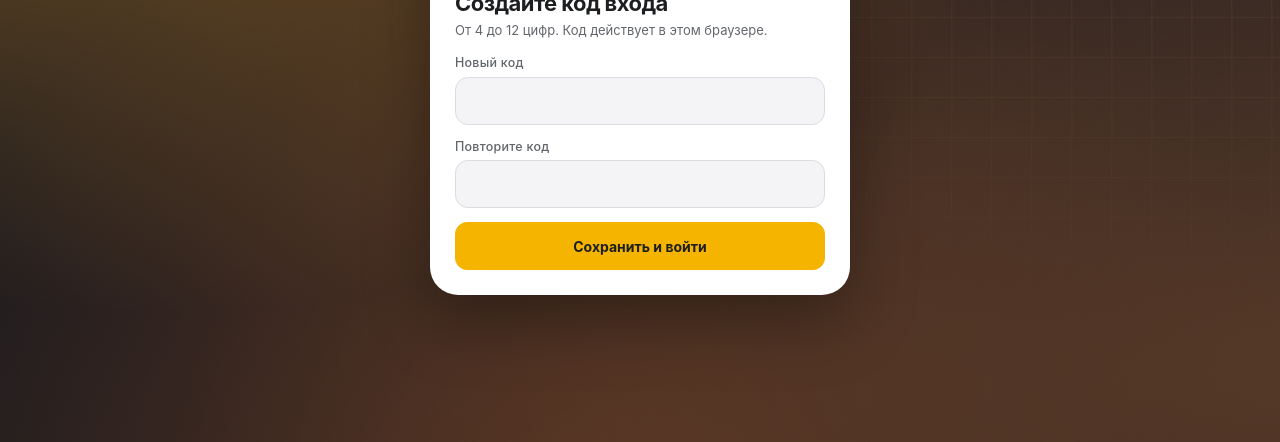
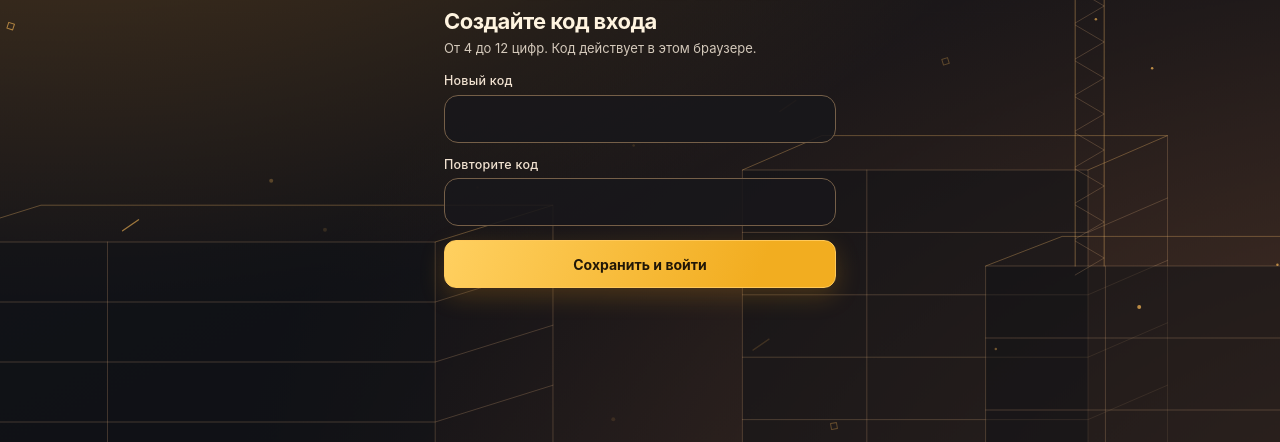
Before and after one commit to admin-mastera/admin-mastera.github.io, a plain HTML site: page index.html in a window 1280 px wide. Shown: the part 358-800 px from the top of the page. Drawn offline with nearby package versions, Linux system fonts and the light colour scheme.

Commit message:
Build a full-screen animated construction welcome

```diff
--- a/index.html
+++ b/index.html
@@ -419,97 +419,72 @@ body[data-background="blue"] { --bg: #E1ECF8; }
   body[data-background="blue"] { --bg: #202D3B; }
 }
 .access-locked {
-  --welcome-gold: rgba(246, 167, 46, .46);
-  --welcome-edge: rgba(105, 67, 43, .79);
-  display: grid; place-items: center; min-height: 100vh; min-height: 100svh;
-  padding-block: clamp(16px, 4vh, 32px); overflow-x: clip;
-  background: #141316;
+  --welcome-gold: rgba(206, 135, 36, .40);
+  --welcome-edge: rgba(107, 68, 45, .66);
+  display: grid; place-items: center; min-height: 100vh; min-height: 100dvh;
+  padding: max(24px, env(safe-area-inset-top)) max(24px, env(safe-area-inset-right)) max(24px, env(safe-area-inset-bottom)) max(24px, env(safe-area-inset-left));
+  overflow-x: clip; background: #111216; color: #fff4e0;
 }
 .access-locked[data-background="blue"] { --welcome-edge: rgba(57, 83, 130, .86); }
 .access-locked[data-background="sand"] { --welcome-edge: rgba(128, 78, 38, .86); }
-.access-locked::before, .access-locked::after {
+.access-locked::before {
   content: ""; position: fixed; pointer-events: none;
-}
-.access-locked::before {
   inset: -16%;
   background:
-    radial-gradient(ellipse at 20% 14%, var(--welcome-gold), transparent 48%),
-    radial-gradient(ellipse at 90% 77%, var(--welcome-edge), transparent 54%),
-    radial-gradient(ellipse at 46% 98%, rgba(110, 61, 34, .72), transparent 53%),
-    linear-gradient(145deg, #15151B, #252021 63%, #16161B);
+    radial-gradient(ellipse at 16% 10%, var(--welcome-gold), transparent 49%),
+    radial-gradient(ellipse at 93% 94%, var(--welcome-edge), transparent 52%),
+    linear-gradient(155deg, #191820, #101116 60%, #1c191c);
   animation: ambient-drift 17s ease-in-out infinite;
 }
-.access-locked::after {
-  inset: -6%;
-  background-image:
-    repeating-linear-gradient(0deg, transparent 0 39px, rgba(255,221,150,.17) 39px 40px),
-    repeating-linear-gradient(90deg, transparent 0 39px, rgba(255,221,150,.17) 39px 40px);
-  -webkit-mask-image: radial-gradient(ellipse at 91% 18%, #000, transparent 58%);
-  mask-image: radial-gradient(ellipse at 91% 18%, #000, transparent 58%);
-  opacity: .45;
-  animation: ambient-grid 13s ease-in-out infinite;
-}
-.access-panel, .settings-panel {
-  width: min(100%, 420px); border-radius: 28px;
-  border: 1px solid var(--line); background: var(--surface); color: var(--fg);
-}
+.welcome-scene {
+  display: none; position: fixed; inset: 0; width: 100%; height: 100%;
+  pointer-events: none;
+}
+.access-locked .welcome-scene { display: block; }
 .access-panel {
-  position: relative; z-index: 1; overflow: hidden;
-  border-color: rgba(255,255,255,.2);
-  box-shadow: 0 25px 65px rgba(0,0,0,.35);
+  position: relative; z-index: 1; width: min(100%, 392px);
   animation: welcome-in 560ms cubic-bezier(.17,.72,.28,1) both;
 }
 .access-hero {
-  position: relative; overflow: hidden; isolation: isolate;
-  display: grid; justify-items: center; gap: 12px; padding: 27px 18px 25px;
-  background:
-    radial-gradient(ellipse at 60% -15%, rgba(255,207,70,.42), transparent 68%),
-    linear-gradient(145deg, #1B1E21 12%, #2B2520 62%, #1B1E21);
-  color: var(--hero-fg);
-}
-.access-hero::after {
-  content: ""; position: absolute; inset: -65% -55%; z-index: -1; pointer-events: none;
-  background: linear-gradient(113deg, transparent 44%, rgba(255,219,116,.14) 49%, rgba(255,244,212,.27) 51%, transparent 57%);
-  transform: translateX(-45%); animation: welcome-light 7s ease-in-out infinite;
+  display: grid; justify-items: center; gap: 12px;
+  margin-bottom: clamp(24px, 4vh, 36px); text-align: center;
 }
 .access-emblem {
-  display: grid; place-items: center; width: 70px; height: 70px; border-radius: 22px;
-  border: 1px solid rgba(255,255,255,.22); background: rgba(255,255,255,.07);
-  box-shadow: 0 8px 26px rgba(0,0,0,.2);
+  display: grid; place-items: center; width: clamp(77px, 22vw, 100px); aspect-ratio: 1;
   animation: welcome-logo 6s ease-in-out infinite;
 }
-.access-emblem svg { width: 47px; height: 47px; }
+.access-emblem svg { width: 100%; height: 100%; filter: drop-shadow(0 10px 22px rgba(240, 162, 0, .33)); }
 .access-hero h1 {
-  margin: 0; font: 800 clamp(30px, 8vw, 40px)/1.08 var(--display); letter-spacing: -.05em;
+  margin: 0; font: 800 clamp(46px, 12vw, 70px)/1 var(--display); letter-spacing: -.055em;
+  text-shadow: 0 4px 26px rgba(0,0,0,.55);
   animation: welcome-brand 820ms cubic-bezier(.17,.72,.28,1) both;
 }
-.access-panel form { display: grid; gap: 13px; padding: clamp(16px, 5vw, 24px); }
+.access-panel form { display: grid; gap: 13px; }
 .access-panel h2, .settings-panel h2 { margin: 0; font: 750 22px/1.15 var(--display); letter-spacing: -.025em; }
-.access-hint { margin: 5px 0 0; color: var(--muted); font-size: 13px; }
+.access-hint { margin: 5px 0 0; color: #d4c9bb; font-size: 13px; }
+.access-panel .fld label { color: #f0e1d0; }
 .access-panel input {
   appearance: none; width: 100%; min-height: 48px; padding: 0 13px;
-  border: 1px solid var(--line); border-radius: 13px; background: var(--surface-2);
-  font-size: 17px; letter-spacing: .22em;
-}
+  border: 1px solid #755f48; border-radius: 14px; background: rgba(25, 23, 27, .88);
+  font-size: 17px; letter-spacing: .22em; color: #fff4e0;
+}
+.access-panel :focus-visible { outline-color: #f4b400; }
+.access-panel .access-error { color: #ffad9f; }
 .access-panel .btn, .settings-panel .btn { min-height: 44px; }
-.access-panel .btn.primary { min-height: 48px; margin-top: 1px; font-weight: 750; }
+.access-panel .btn.primary {
+  min-height: 48px; margin-top: 1px; font-weight: 750;
+  border-color: #ffc95a; color: #211707;
+  background: linear-gradient(112deg, #ffd060, #f2ad20 80%);
+  box-shadow: 0 8px 25px rgba(235, 153, 24, .22);
+}
 @keyframes welcome-in {
   from { opacity: 0; transform: translateY(10px) scale(.985); }
   to { opacity: 1; transform: translateY(0) scale(1); }
 }
-@keyframes welcome-light {
-  0% { transform: translateX(-45%); opacity: .15; }
-  37% { opacity: .85; }
-  72%, 100% { transform: translateX(44%); opacity: 0; }
-}
 @keyframes ambient-drift {
   0%, 100% { transform: translate(-4%, -2%) scale(1); }
   50% { transform: translate(6%, 4%) scale(1.09); }
 }
-@keyframes ambient-grid {
-  0%, 100% { transform: translate(0, 0); opacity: .42; }
-  50% { transform: translate(-12px, 8px); opacity: .63; }
-}
 @keyframes welcome-logo {
   0%, 100% { transform: translateY(0); }
   50% { transform: translateY(-4px); }
@@ -518,7 +493,15 @@ body[data-background="blue"] { --bg: #E1ECF8; }
   from { opacity: 0; transform: translateY(8px); }
   to { opacity: 1; transform: translateY(0); }
 }
-.settings-panel { width: min(calc(100% - 32px), 420px); max-height: calc(100% - 32px); padding: clamp(16px, 5vw, 24px); }
+@media (max-height: 540px) {
+  .access-emblem { width: 64px; }
+  .access-hero { gap: 6px; margin-bottom: 16px; }
+  .access-hero h1 { font-size: 42px; }
+}
+.settings-panel {
+  width: min(calc(100% - 32px), 420px); max-height: calc(100% - 32px); padding: clamp(16px, 5vw, 24px);
+  border-radius: 28px; border: 1px solid var(--line); background: var(--surface); color: var(--fg);
+}
 .settings-panel::backdrop { background: rgba(0, 0, 0, .55); }
 .settings-panel fieldset { margin: 16px 0; padding: 0; border: 0; }
 .settings-panel legend { font-weight: 600; margin-bottom: 6px; }
@@ -536,8 +519,7 @@ body[data-background="blue"] { --bg: #E1ECF8; }
   background: radial-gradient(circle at 32px center, #fff 0 8px, transparent 8.7px), #876200;
 }
 body[data-motion="off"] .topbar::after,
-body[data-motion="off"].access-locked::before, body[data-motion="off"].access-locked::after,
-body[data-motion="off"] .access-panel, body[data-motion="off"] .access-hero::after,
+body[data-motion="off"].access-locked::before, body[data-motion="off"] .access-panel,
 body[data-motion="off"] .access-emblem, body[data-motion="off"] .access-hero h1 { animation: none; }
 body[data-motion="off"] button { transition: none; }
 body[data-motion="off"] button:not(:disabled):active { transform: none; }
@@ -545,12 +527,13 @@ body[data-motion="off"] button:not(:disabled):active { transform: none; }
 .access-error, .settings-status { margin: 0; color: var(--danger); }
 .access-error:empty, .settings-status:empty { display: none; }
 @media (prefers-reduced-motion: reduce) {
-  .access-locked::before, .access-locked::after,
-  .access-panel, .access-hero::after, .access-emblem, .access-hero h1 { animation: none; }
+  .access-locked::before, .access-panel, .access-emblem, .access-hero h1 { animation: none; }
 }
 </style>
+<script src="welcome.js" defer></script>
 </head>
 <body class="access-locked">
+<canvas id="welcomeScene" class="welcome-scene" aria-hidden="true"></canvas>
 <svg class="brand-definitions" aria-hidden="true" xmlns="http://www.w3.org/2000/svg">
   <symbol id="brand-mark" viewBox="0 0 40 40">
     <rect x="1" y="1" width="38" height="38" rx="6" fill="#F4B400"/>
--- a/sw.js
+++ b/sw.js
@@ -1,7 +1,7 @@
 // Офлайн-режим для Act Master: страница, шрифты и библиотеки сохраняются в телефоне.
 var CACHE_PREFIX = 'akt-master:' + self.registration.scope;
-var CACHE = CACHE_PREFIX + ':v5';
-var CORE = ['./', './index.html', './manifest.webmanifest', './icon-192.png', './icon-512.png', './apple-touch-icon.png'];
+var CACHE = CACHE_PREFIX + ':v6';
+var CORE = ['./', './index.html', './welcome.js', './manifest.webmanifest', './icon-192.png', './icon-512.png', './apple-touch-icon.png'];
 
 self.addEventListener('install', function (e) {
   e.waitUntil(caches.open(CACHE).then(function (c) {
--- /dev/null
+++ b/welcome.js
@@ -0,0 +1,154 @@
+(function () {
+  const canvas = document.querySelector('#welcomeScene');
+  const context = canvas.getContext('2d');
+  if (!context) return;
+
+  const reducedMotion = window.matchMedia('(prefers-reduced-motion: reduce)');
+  const start = performance.now();
+  const outline = 'rgba(245, 187, 106, .32)';
+  const muted = 'rgba(227, 177, 127, .24)';
+  const accent = '#ffbd58';
+  let frame = 0;
+  let lastPaint = 0;
+
+  function trace(points, color, width = 1) {
+    context.beginPath();
+    const [[firstX, firstY], ...rest] = points;
+    context.moveTo(firstX, firstY);
+    for (const [x, y] of rest) context.lineTo(x, y);
+    context.lineWidth = width;
+    context.strokeStyle = color;
+    context.stroke();
+  }
+
+  function building(x, y, width, height, rise, floors) {
+    const right = x + width;
+    const ground = y + height;
+    const depth = width * .23;
+    context.fillStyle = 'rgba(17, 18, 22, .50)';
+    context.fillRect(x, y, width, height);
+    trace([[x, ground], [x, y], [right, y], [right, ground]], muted);
+    trace([[x, y], [x + depth, y - rise], [right + depth, y - rise], [right, y]], outline);
+    trace([[right + depth, y - rise], [right + depth, ground - rise]], muted);
+    for (let floor = 1; floor <= floors; floor++) {
+      const beamY = y + floor * height / (floors + 1);
+      trace([[x, beamY], [right, beamY], [right + depth, beamY - rise]], muted);
+    }
+    trace([[x + width * .36, y], [x + width * .36, ground]], muted);
+  }
+
+  function crane(width, height, seconds) {
+    const left = width * .09;
+    const right = width * .94;
+    const mast = width * .84;
+    const mastWidth = Math.min(29, width * .047);
+    const rail = height * .145;
+    const truss = Math.min(22, height * .029);
+    const base = height * .78;
+
+    trace([[left, rail], [left + truss, rail - truss], [right, rail - truss], [right, rail], [left, rail]], outline, 1.2);
+    trace([[mast, base], [mast, rail], [mast + mastWidth, rail], [mast + mastWidth, base]], outline, 1.2);
+    trace([[mast + mastWidth / 2, rail - truss * 2.6], [right, rail - truss],
+      [mast + mastWidth / 2, rail - truss * 2.6], [left + truss, rail - truss]], muted);
+
+    const supports = Math.ceil((right - left) / 48);
+    const span = (right - left - truss) / supports;
+    for (let support = 0; support < supports; support++) {
+      const x = left + truss + support * span;
+      trace([[x, rail - truss], [x + span / 2, rail], [x + span, rail - truss]], muted);
+    }
+    for (let y = rail + Math.min(32, height * .07); y < base; y += 36) {
+      trace([[mast, y - 17], [mast + mastWidth, y], [mast, y + 17]], muted);
+    }
+
+    const journey = (1 - Math.cos(seconds * .66)) / 2;
+    const hookX = width * (.22 + journey * .51);
+    const hookY = rail + height * (.067 + .034 * (1 + Math.sin(seconds * 1.22)));
+    const beamWidth = Math.min(54, width * .11);
+    const beamY = hookY + 12;
+    trace([[hookX, rail], [hookX, hookY], [hookX - beamWidth / 2, beamY],
+      [hookX + beamWidth / 2, beamY], [hookX, hookY]], 'rgba(255, 198, 111, .73)');
+    context.fillStyle = accent;
+    context.fillRect(hookX - 5, rail - 2, 10, 4);
+    context.fillRect(hookX - beamWidth / 2, beamY, beamWidth, 3);
+  }
+
+  function fragments(width, height, seconds) {
+    for (let index = 0; index < 30; index++) {
+      const offset = index * 2.39996;
+      const depth = (index * .211 + .13) % 1;
+      const lane = (index * .377 + .09) % 1;
+      const x = width * lane + Math.sin(offset + seconds * .58) * (8 + 14 * depth);
+      const y = ((depth * height - seconds * (9 + depth * 7)) % height + height) % height;
+      const alpha = .18 + .52 * (.5 + .5 * Math.sin(seconds * 1.7 + offset));
+      context.globalAlpha = alpha * (lane > .22 && lane < .78 ? .61 : 1);
+      context.fillStyle = accent;
+      if (index % 7 === 0) {
+        context.save();
+        context.translate(x, y);
+        context.rotate(seconds * .35 + offset);
+        context.strokeStyle = accent;
+        context.lineWidth = 1;
+        context.strokeRect(-3, -3, 6, 6);
+        context.restore();
+      } else if (index % 4 === 0) {
+        trace([[x - 11, y + 8], [x + 5, y - 3]], accent, 1.3);
+      } else {
+        context.beginPath();
+        context.arc(x, y, index % 3 === 0 ? 2 : 1.25, 0, Math.PI * 2);
+        context.fill();
+      }
+    }
+    context.globalAlpha = 1;
+  }
+
+  function draw(seconds) {
+    const width = canvas.clientWidth;
+    const height = canvas.clientHeight;
+    if (!width || !height) return;
+    const ratio = Math.min(window.devicePixelRatio || 1, 1.75);
+    const pixelsWide = Math.round(width * ratio);
+    const pixelsHigh = Math.round(height * ratio);
+    if (canvas.width !== pixelsWide || canvas.height !== pixelsHigh) {
+      canvas.width = pixelsWide;
+      canvas.height = pixelsHigh;
+    }
+    context.setTransform(pixelsWide / width, 0, 0, pixelsHigh / height, 0, 0);
+    context.clearRect(0, 0, width, height);
+    context.lineJoin = 'round';
+    context.lineCap = 'round';
+
+    building(-width * .06, height * .75, width * .40, height * .30, height * .046, 3);
+    building(width * .58, height * .66, width * .27, height * .39, height * .043, 4);
+    building(width * .77, height * .78, width * .26, height * .27, height * .037, 2);
+    crane(width, height, seconds);
+    fragments(width, height, seconds);
+  }
+
+  function animate(now) {
+    if (now - lastPaint >= 30) {
+      draw((now - start) / 1000);
+      lastPaint = now;
+    }
+    frame = window.requestAnimationFrame(animate);
+  }
+
+  function sync() {
+    window.cancelAnimationFrame(frame);
+    if (document.hidden || !document.body.classList.contains('access-locked')) return;
+    if (reducedMotion.matches || document.body.dataset.motion === 'off') {
+      draw(0);
+      return;
+    }
+    draw((performance.now() - start) / 1000);
+    frame = window.requestAnimationFrame(animate);
+  }
+
+  const observer = new MutationObserver(sync);
+  observer.observe(document.body, { attributes: true, attributeFilter: ['class', 'data-motion'] });
+  window.addEventListener('resize', sync);
+  document.addEventListener('visibilitychange', sync);
+  if (reducedMotion.addEventListener) reducedMotion.addEventListener('change', sync);
+  else reducedMotion.addListener(sync);
+  sync();
+})();
```
